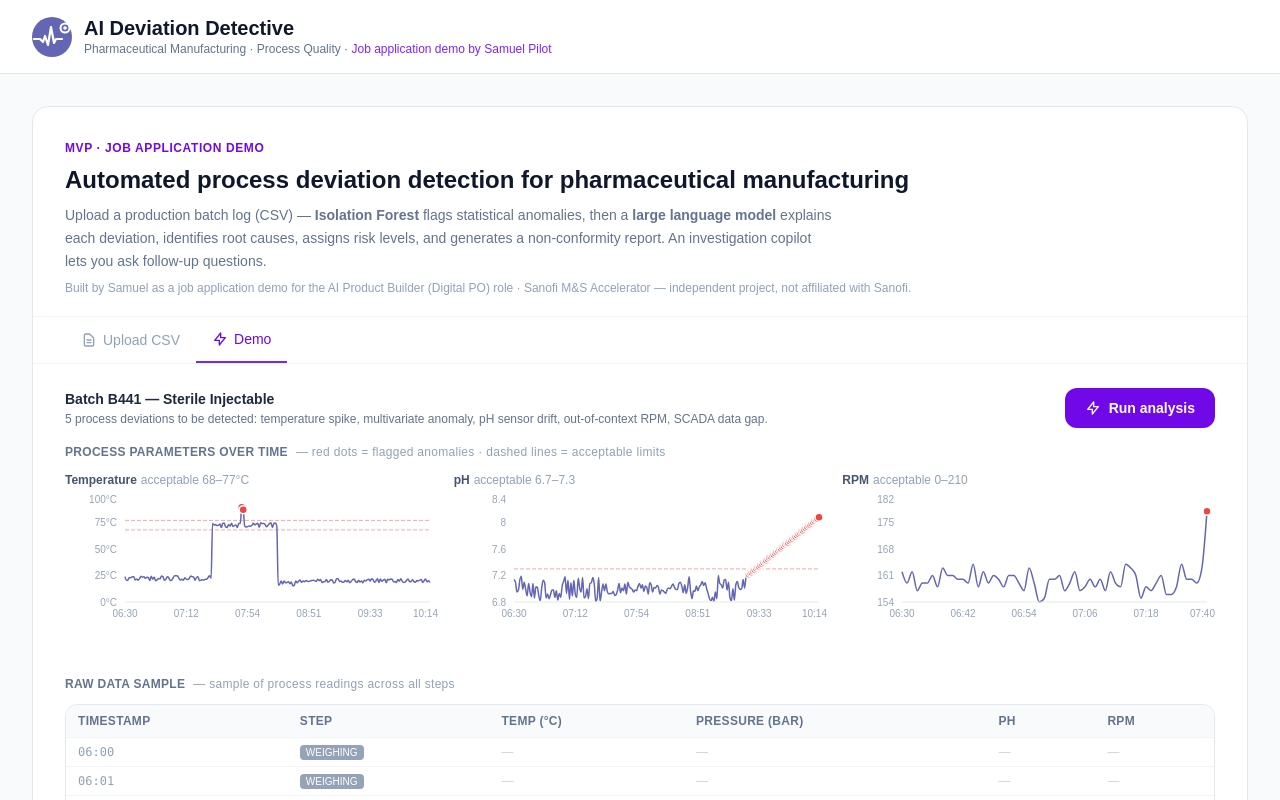
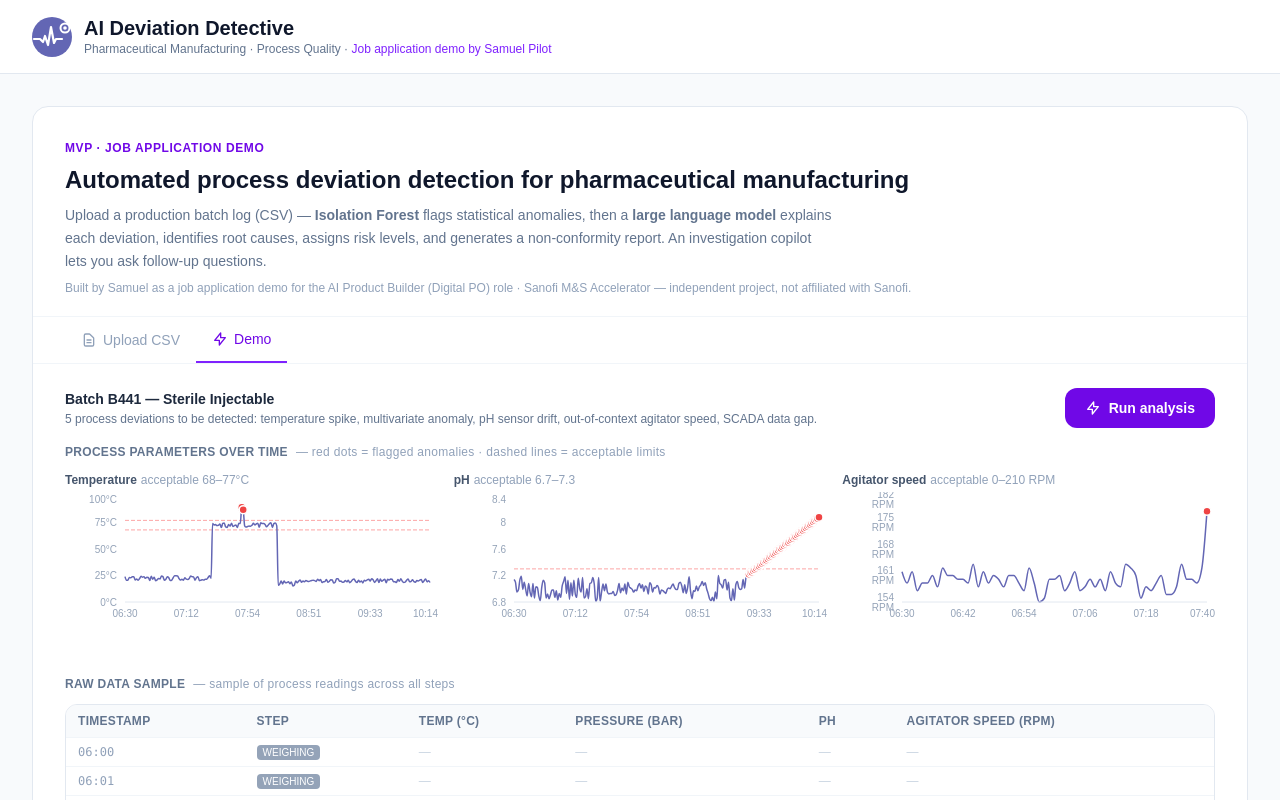
Before and after one commit to samuelpilot86/ai-deviation-detective, a Next.js app: page / in a window 1280 px wide. Shown: the top 800 px of the page. Built offline with nearby package versions, Linux system fonts and the light colour scheme.

Commit message:
Replace RPM label with 'Agitator speed (RPM)' in all visible UI text

```diff
--- a/app/page.tsx
+++ b/app/page.tsx
@@ -14,7 +14,7 @@ const DEMO_SCENARIOS = [
   {
     id: "B441",
     label: "Batch B441 — Sterile Injectable",
-    description: "5 process deviations to be detected: temperature spike, multivariate anomaly, pH sensor drift, out-of-context RPM, SCADA data gap.",
+    description: "5 process deviations to be detected: temperature spike, multivariate anomaly, pH sensor drift, out-of-context agitator speed, SCADA data gap.",
     file: "/demo_batch_B441.csv",
     filename: "batch_log_B441.csv",
   },
--- a/components/BatchPreview.tsx
+++ b/components/BatchPreview.tsx
@@ -63,7 +63,7 @@ const STEP_COLOR: Record<string, string> = {
 const LIMITS: Record<string, { lo: number; hi: number; label: string; unit: string }> = {
   temperature_c: { lo: 68, hi: 77,  label: "Temperature", unit: "°C" },
   ph:            { lo: 6.7, hi: 7.3, label: "pH",         unit: "" },
-  mixing_rpm:    { lo: 0,  hi: 210,  label: "RPM",        unit: "" },
+  mixing_rpm:    { lo: 0,  hi: 210,  label: "Agitator speed", unit: " RPM" },
 };
 
 function parseCSV(text: string): Row[] {
@@ -200,7 +200,7 @@ const TABLE_COLS = ["timestamp", "step", "temperature_c", "pressure_bar", "ph",
 const COL_LABELS: Record<string, string> = {
   timestamp: "Timestamp", step: "Step",
   temperature_c: "Temp (°C)", pressure_bar: "Pressure (bar)",
-  ph: "pH", mixing_rpm: "RPM",
+  ph: "pH", mixing_rpm: "Agitator speed (RPM)",
 };
 
 function SampledTable({ rows }: { rows: Row[] }) {
```
